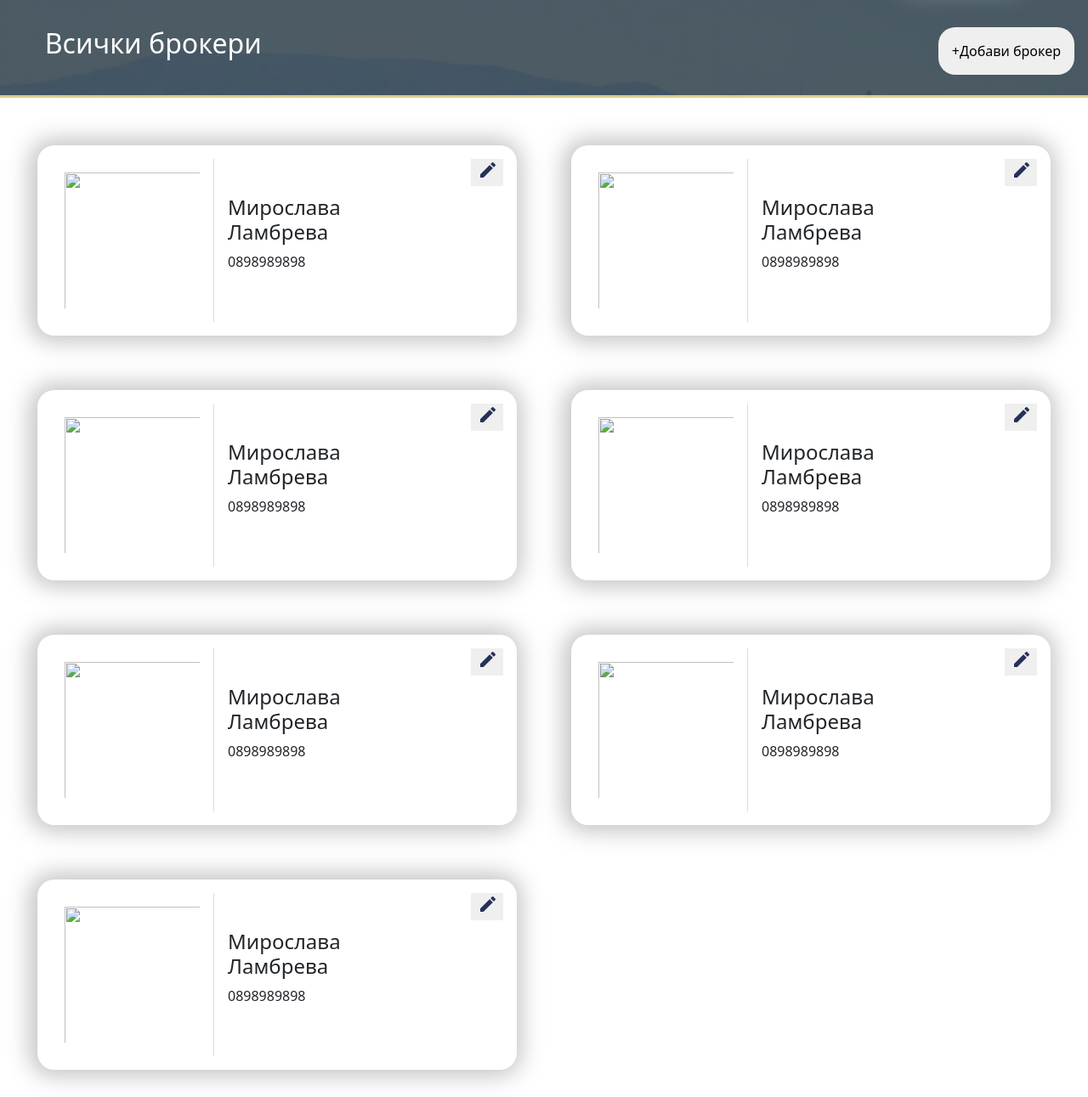
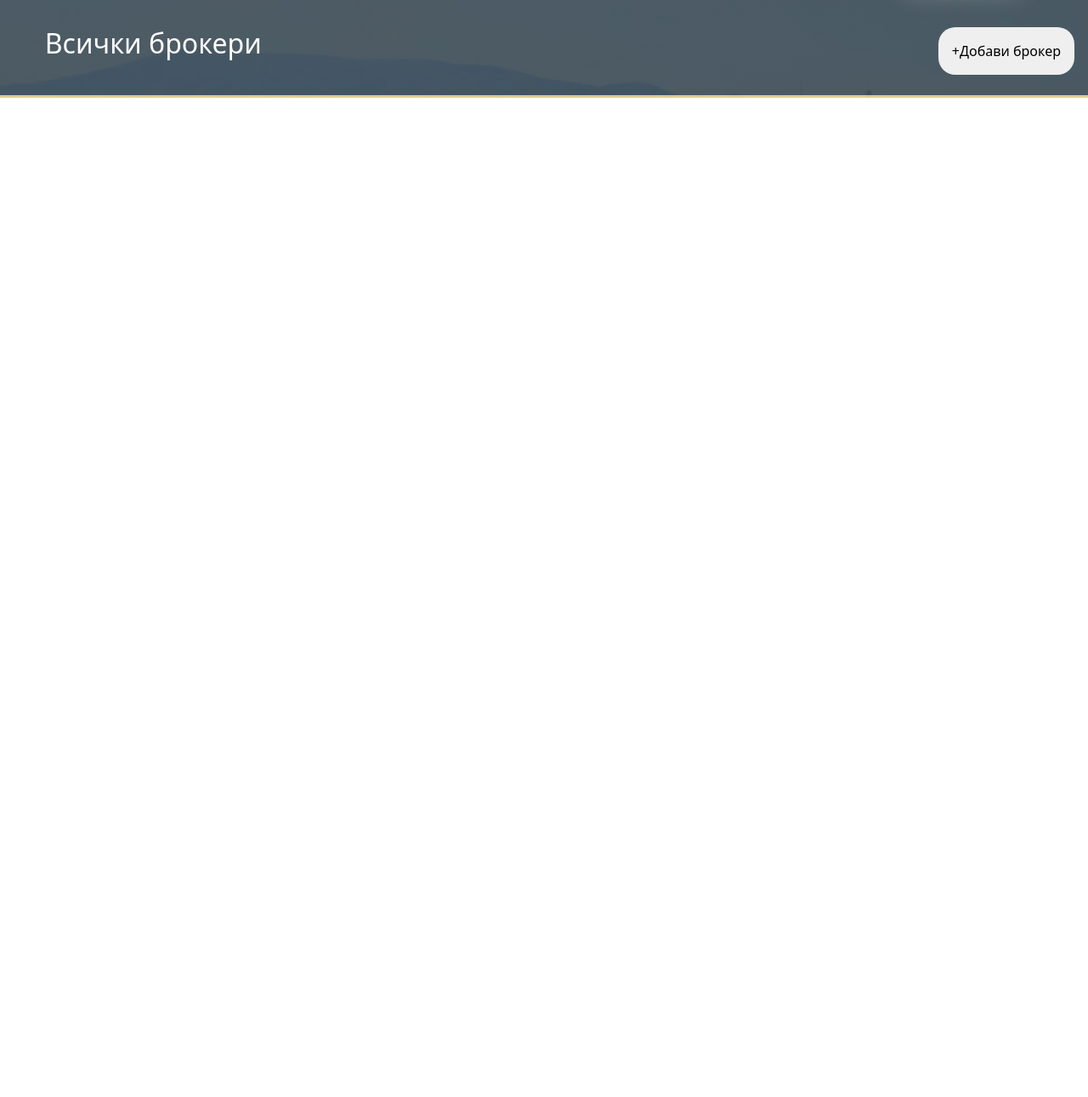
Before and after one commit to mira-l6/11j_Praktika, a PHP site: page /all-agents.php in a window 1280 px wide. Shown: the part 80-1371 px from the top of the page at 85% size. After the commit the page ends 195 px from the top, so only its background shows below. Run offline with PHP 8.4, Linux system fonts and the light colour scheme; data that the repository does not hold is empty.

```diff
--- a/all-agents.php
+++ b/all-agents.php
@@ -236,6 +236,9 @@
                             echo '</div>';
                         }
                         ?>
+
+                        <?php
+                        /*Mira div kod
                         <div class="agent">
                             <div class="agent-photo"><img src="" alt=""></div>
                             <div class="agent-info">
@@ -246,67 +249,8 @@
                                 <button class="agent-edit-button"><a href=""><i class="material-icons">create</i></a></button>
                             </div>
                         </div>
-                        <div class="agent">
-                            <div class="agent-photo"><img src="" alt=""></div>
-                            <div class="agent-info">
-                                <h4 class="agent-name">Мирослава Ламбрева</h4>
-                                <p class="agent-number">0898989898</p>
-                            </div>
-                            <div class="agent-edit-boxbutton">
-                                <button class="agent-edit-button"><a href=""><i class="material-icons">create</i></a></button>
-                            </div>
-                        </div>
-                        <div class="agent">
-                            <div class="agent-photo"><img src="" alt=""></div>
-                            <div class="agent-info">
-                                <h4 class="agent-name">Мирослава Ламбрева</h4>
-                                <p class="agent-number">0898989898</p>
-                            </div>
-                            <div class="agent-edit-boxbutton">
-                                <button class="agent-edit-button"><a href=""><i class="material-icons">create</i></a></button>
-                            </div>
-                        </div>
-                        <div class="agent">
-                            <div class="agent-photo"><img src="" alt=""></div>
-                            <div class="agent-info">
-                                <h4 class="agent-name">Мирослава Ламбрева</h4>
-                                <p class="agent-number">0898989898</p>
-                            </div>
-                            <div class="agent-edit-boxbutton">
-                                <button class="agent-edit-button"><a href=""><i class="material-icons">create</i></a></button>
-                            </div>
-                        </div>
-                        <div class="agent">
-                            <div class="agent-photo"><img src="" alt=""></div>
-                            <div class="agent-info">
-                                <h4 class="agent-name">Мирослава Ламбрева</h4>
-                                <p class="agent-number">0898989898</p>
-                            </div>
-                            <div class="agent-edit-boxbutton">
-                                <button class="agent-edit-button"><a href=""><i class="material-icons">create</i></a></button>
-                            </div>
-                        </div>
-                        <div class="agent">
-                            <div class="agent-photo"><img src="" alt=""></div>
-                            <div class="agent-info">
-                                <h4 class="agent-name">Мирослава Ламбрева</h4>
-                                <p class="agent-number">0898989898</p>
-                            </div>
-                            <div class="agent-edit-boxbutton">
-                                <button class="agent-edit-button"><a href=""><i class="material-icons">create</i></a></button>
-                            </div>
-                        </div>
-                        <div class="agent">
-                            <div class="agent-photo"><img src="" alt=""></div>
-                            <div class="agent-info">
-                                <h4 class="agent-name">Мирослава Ламбрева</h4>
-                                <p class="agent-number">0898989898</p>
-                            </div>
-                            <div class="agent-edit-boxbutton">
-                                <button class="agent-edit-button"><a href=""><i class="material-icons">create</i></a></button>
-                            </div>
-                        </div>
-
+                        */
+                        ?>
                     </div>
                 </div>
             </div>
```
